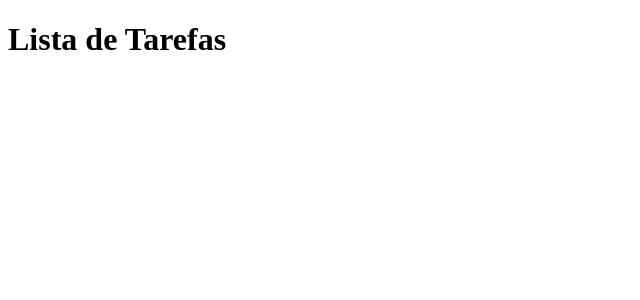
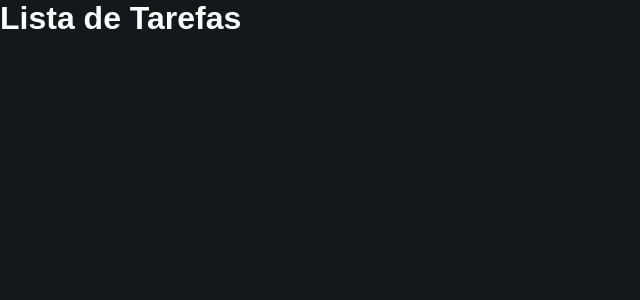
Before and after one commit to PauloAlves8039/react-firebase-lista-de-tarefas, a React (Vite) app: page / in a window 1280 px wide. Shown: the top 300 px of the page, without its empty margins (0-640 px from the left). Built offline with nearby package versions, Linux system fonts and the light colour scheme.

Commit message:
feat: criado o componente home e estilos

```diff
--- a/src/App.css
+++ b/src/App.css
@@ -0,0 +1,4 @@
+:root {
+    --dark-color: #15171A;
+    --neutral-color: #FFF;
+}
--- a/src/index.css
+++ b/src/index.css
@@ -0,0 +1,16 @@
+*{
+    margin: 0;
+    padding: 0;
+    box-sizing: border-box;
+  }
+
+  body{
+    background-color: var(--dark-color);
+    color: var(--neutral-color);
+    width: 100%;
+    font-family: sans-serif;
+  }
+
+  button{
+    cursor: pointer;
+  }
```
Also changed, not shown: src/page/Home/index.jsx (added, +9 -0 lines), src/page/Home/home.css (added).
